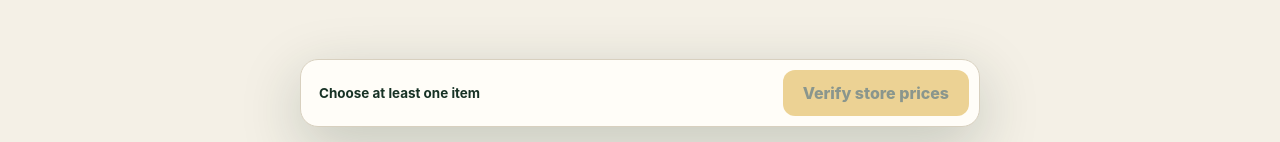
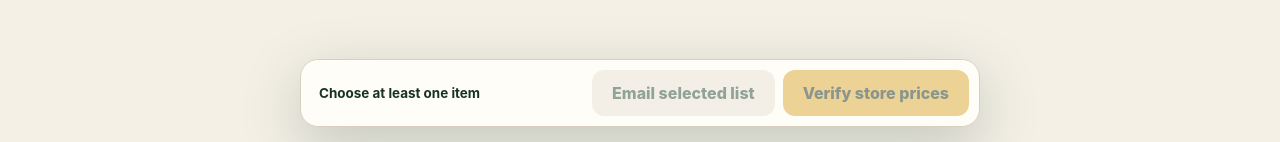
Before and after one commit to saheliworkz/GroceryList, a React (Vite) app in the folder apps/web/: page / in a window 1280 px wide. Shown: the part 655-797 px from the top of the page. Built offline with nearby package versions, Linux system fonts and the light colour scheme; no server answers.

Commit message:
Email selected grocery list

```diff
--- a/apps/web/src/App.tsx
+++ b/apps/web/src/App.tsx
@@ -203,6 +203,16 @@ export default function App() {
 
   const displayedPlans = !result ? [] : strategy === "single" ? (result.singleStoreBest ? [result.singleStoreBest] : []) : result.stores;
   const displayedTotal = displayedPlans.reduce((sum, plan) => sum + plan.total, 0);
+  const emailSelectedItems = () => {
+    const body = [
+      "Selected grocery items:",
+      "",
+      ...selectedItems.map((item, index) =>
+        `${index + 1}. ${item.name} — Minimum amount: ${item.minimumOrder ?? "Not specified"}`
+      )
+    ].join("\n");
+    window.location.href = `mailto:saheliworkz@gmail.com?subject=${encodeURIComponent("Selected grocery list")}&body=${encodeURIComponent(body)}`;
+  };
 
   return <main>
     <header className="hero">
@@ -227,7 +237,10 @@ export default function App() {
         </label>)}</div>
       </details>)}</section>
       <div className="action-bar"><span>{selected.size ? `${selected.size} items ready` : "Choose at least one item"}</span>
-        <button disabled={!selected.size || !/^[1-9][0-9]{5}$/.test(pincode)} onClick={() => setPhase("verify")}>Verify store prices</button></div>
+        <div className="action-buttons">
+          <button className="email-list" disabled={!selected.size} onClick={emailSelectedItems}>Email selected list</button>
+          <button disabled={!selected.size || !/^[1-9][0-9]{5}$/.test(pincode)} onClick={() => setPhase("verify")}>Verify store prices</button>
+        </div></div>
     </>}
 
     {phase === "verify" && <section className="verification">
--- a/apps/web/src/styles.css
+++ b/apps/web/src/styles.css
@@ -25,6 +25,7 @@ summary small { font: 600 .72rem Inter, sans-serif; color: #7c806f; text-transfo
 .item span { display: grid; gap: 3px; }.item strong { font-size: .92rem; }.item small { color: #7c806f; font-size: .75rem; }
 .action-bar { position: fixed; z-index: 8; left: 50%; bottom: 18px; transform: translateX(-50%); width: min(680px, calc(100% - 28px)); display: flex; align-items: center; justify-content: space-between; gap: 16px; background: #fffdf8; border: 1px solid #d8d0bf; border-radius: 18px; padding: 10px 10px 10px 18px; box-shadow: 0 18px 60px #17322538; }
 .action-bar span { font-size: .84rem; font-weight: 700; }.action-bar button, .confirm { border: 0; border-radius: 12px; padding: 13px 20px; background: #dba932; color: #173225; font-weight: 800; }
+.action-buttons { display: flex; gap: 8px; }.action-bar .email-list { background: #e9e3d6; color: #264936; }
 button:disabled { opacity: .5; cursor: not-allowed; }
 .results { margin-top: 30px; background: #143c2b; color: #fffdf4; border-radius: 28px; padding: 28px; }
 .result-head { display: flex; justify-content: space-between; gap: 20px; align-items: end; }.result-head h2 { margin: 4px 0 0; font: 500 2rem Georgia, serif; }
@@ -50,7 +51,7 @@ button:disabled { opacity: .5; cursor: not-allowed; }
 .all-stores > div { display: grid; grid-template-columns: repeat(5, 1fr); gap: 8px; }
 .store-option { display: grid; gap: 10px; background: #fffdf8; color: #173225; border: 2px solid transparent; border-radius: 13px; padding: 13px; }
 .store-option.best { border-color: #e8bd51; }.store-option span { display: grid; gap: 3px; }.store-option small { color: #6b766f; font-size: .68rem; }
-@media (max-width: 760px) { main { padding: 14px 12px 110px; }.hero { padding: 24px; border-radius: 22px; }.toolbar { top: 5px; flex-wrap: wrap; }.toolbar > input:first-child { flex-basis: 100%; }.pincode-field { flex: 1; }.ghost { padding: 0 10px; min-height: 44px; font-size: .78rem; }.item-grid, .plans, .strategy-picker { grid-template-columns: 1fr; }.cart-tasks ul { columns: 1; }.result-head { align-items: start; }.grand strong { font-size: 1.55rem; }.results { padding: 20px 14px; } }
+@media (max-width: 760px) { main { padding: 14px 12px 110px; }.hero { padding: 24px; border-radius: 22px; }.toolbar { top: 5px; flex-wrap: wrap; }.toolbar > input:first-child { flex-basis: 100%; }.pincode-field { flex: 1; }.ghost { padding: 0 10px; min-height: 44px; font-size: .78rem; }.item-grid, .plans, .strategy-picker { grid-template-columns: 1fr; }.cart-tasks ul { columns: 1; }.result-head { align-items: start; }.grand strong { font-size: 1.55rem; }.results { padding: 20px 14px; }.action-bar > span { display: none; }.action-buttons { width: 100%; }.action-buttons button { flex: 1; padding: 12px 8px; } }
 @media (max-width: 760px) { .all-stores > div { grid-template-columns: 1fr 1fr; } }
 .verification { margin-top: 24px; }.verify-head { display: flex; justify-content: space-between; gap: 20px; align-items: start; background: #143c2b; color: #fffdf4; padding: 25px; border-radius: 22px; }
 .verify-head h2 { margin: 5px 0; font: 500 2rem Georgia, serif; }.verify-head p { color: #cfe0d5; margin-bottom: 0; }.verify-head > strong { font: 500 1.7rem Georgia, serif; color: #f0c75e; white-space: nowrap; }
```
